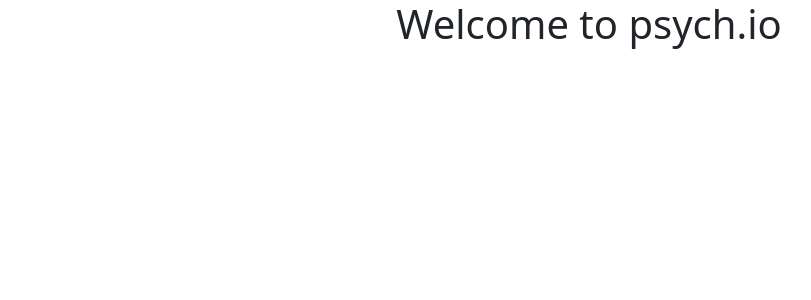
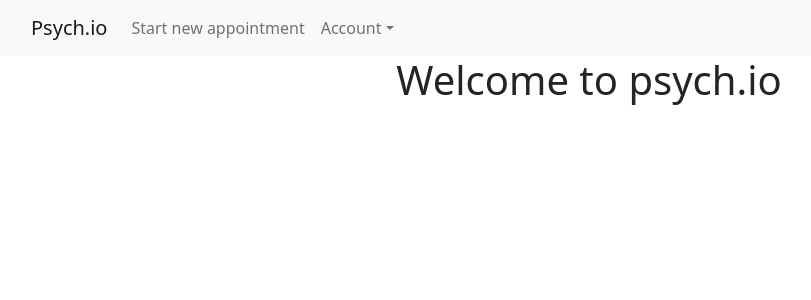
Before and after one commit to PetrovDina/psych.io, a React (Create React App) app in the folder psychio-front/: page / in a window 1280 px wide. Shown: the top 300 px of the page, without its empty margins (51-862 px from the left). Built offline with nearby package versions, Linux system fonts and the light colour scheme.

Commit message:
NavBar added

```diff
--- a/psychio-front/src/App.js
+++ b/psychio-front/src/App.js
@@ -4,13 +4,15 @@
 import 'react-toastify/dist/ReactToastify.css';
 import NewAppointmentPage from './pages/NewAppointmentPage';
 import HomePage from './pages/HomePage';
+import NavBar from './components/NavBar';
 
 function App() {
     return (
         <div className="App">
+            <NavBar></NavBar>
             <Routes>
-                <Route path='*' element={<HomePage />}/>
-                <Route path='/new-appointment' element={<NewAppointmentPage />}/>
+                <Route path='*' element={<HomePage />} />
+                <Route path='/new-appointment' element={<NewAppointmentPage />} />
             </Routes>
             <ToastContainer />
         </div>
--- a/psychio-front/src/components/NavBar.js
+++ b/psychio-front/src/components/NavBar.js
@@ -0,0 +1,43 @@
+import React, { useState, useEffect } from 'react';
+
+import Container from 'react-bootstrap/Container';
+import Navbar from 'react-bootstrap/Navbar';
+import Nav from 'react-bootstrap/Nav';
+import NavDropdown from 'react-bootstrap/NavDropdown';
+import Button from 'react-bootstrap/Button';
+
+import { NavLink, Link, useNavigate } from 'react-router-dom';
+// import tokenUtils from '../../utils/TokenUtils';
+
+// import AuthService from '../../services/AuthService';
+// import { toastSuccessMessage, toastErrorMessage } from '../../toast/toastMessages';
+
+const NavBar = () => {
+    //   const [user, setUser] = useState({ ROLE: 'NONE' });
+    const navigate = useNavigate();
+
+    useEffect(() => {
+        // setUser(tokenUtils.getUser());
+    }, []);
+
+
+    return (
+        <Navbar bg="light" expand="lg">
+            <Container>
+                <Navbar.Brand as={Link} to="/">Psych.io</Navbar.Brand>
+                <Navbar.Toggle aria-controls="basic-navbar-nav" />
+                <Navbar.Collapse id="basic-navbar-nav">
+                    <Nav className="me-auto">
+                    <Nav.Link as={Link} to="/new-appointment" >Start new appointment</Nav.Link>
+
+                        <NavDropdown title="Account" id="basic-nav-dropdown">
+                            <NavDropdown.Item as={Link} to="/">Log out</NavDropdown.Item>
+                        </NavDropdown>
+                    </Nav>
+                </Navbar.Collapse>
+            </Container>
+        </Navbar>
+    );
+};
+
+export default NavBar;
```
